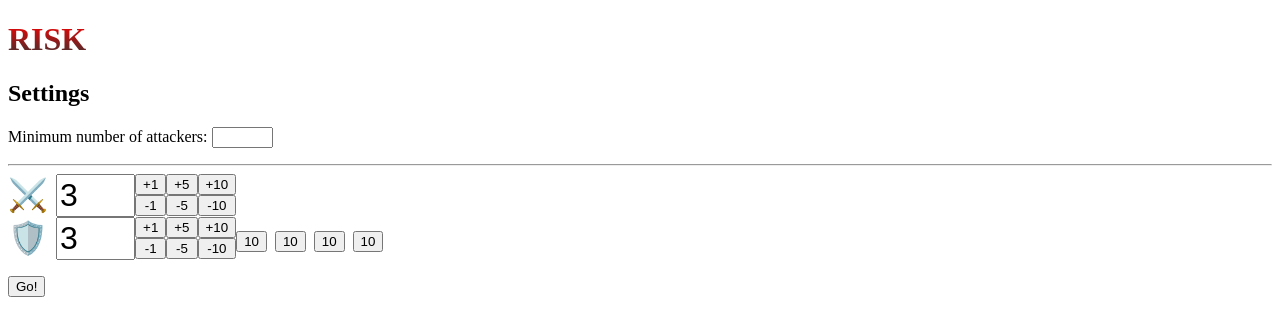
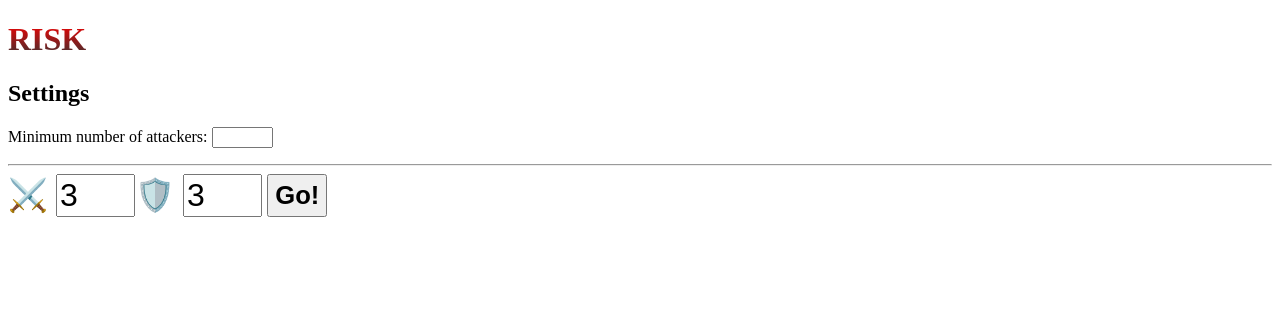
Before and after one commit to jokasimr/risk-helper, a plain HTML site: page index.html in a window 1280 px wide. Drawn offline with Linux system fonts and the light colour scheme.

Commit message:
fix: remove quick buttons; change layout

```diff
--- a/index.html
+++ b/index.html
@@ -24,22 +24,7 @@
                    min=0 max=999
                    maxlength="3">
           </div>
-          <div class="add-button">
-            <button type="button" onclick="attackers_add(1)">+1</button>
-            <button type="button" onclick="attackers_add(-1)">-1</button>
-          </div>
-          <div class="add-button">
-            <button type="button" onclick="attackers_add(5)">+5</button>
-            <button type="button" onclick="attackers_add(-5)">-5</button>
-          </div>
-          <div class="add-button">
-            <button type="button" onclick="attackers_add(10)">+10</button>
-            <button type="button" onclick="attackers_add(-10)">-10</button>
-          </div>
-        </div>
-        <div class="troop-input-wrapper">
           <div class="troop-input-container">
-
             🛡️
             <input id="defenders" class="troop-input"
                    type="number" value=3
@@ -47,28 +32,8 @@
                    maxlength="3">
 
           </div>
-          <div class="add-button">
-            <button type="button" onclick="defenders_add(1)">+1</button>
-            <button type="button" onclick="defenders_add(-1)">-1</button>
-          </div>
-          <div class="add-button">
-            <button type="button" onclick="defenders_add(5)">+5</button>
-            <button type="button" onclick="defenders_add(-5)">-5</button>
-          </div>
-          <div class="add-button">
-            <button type="button" onclick="defenders_add(10)">+10</button>
-            <button type="button" onclick="defenders_add(-10)">-10</button>
-          </div>
-          <div>
-            <button type="button" onclick="defenders_input.value=this.innerText">10</button>
-            <button type="button" onclick="defenders_input.value=this.innerText">10</button>
-            <button type="button" onclick="defenders_input.value=this.innerText">10</button>
-            <button type="button" onclick="defenders_input.value=this.innerText">10</button>
-          </div>
+          <button id="go-button" type="submit">Go!</button>
         </div>
-        <p>
-          <button type="submit">Go!</button>
-        </p>
       </form>
       <div id="fight_console"></div>
       <script src="index.js"></script>
--- a/style.css
+++ b/style.css
@@ -18,7 +18,8 @@
     font-size: 1em;
 }
 
-.add-button {
-    display: flex;
-    flex-direction: column;
+#go-button {
+    margin-left: 0.2em;
+    font-weight: bold;
+    font-size: 0.8em;
 }
```
